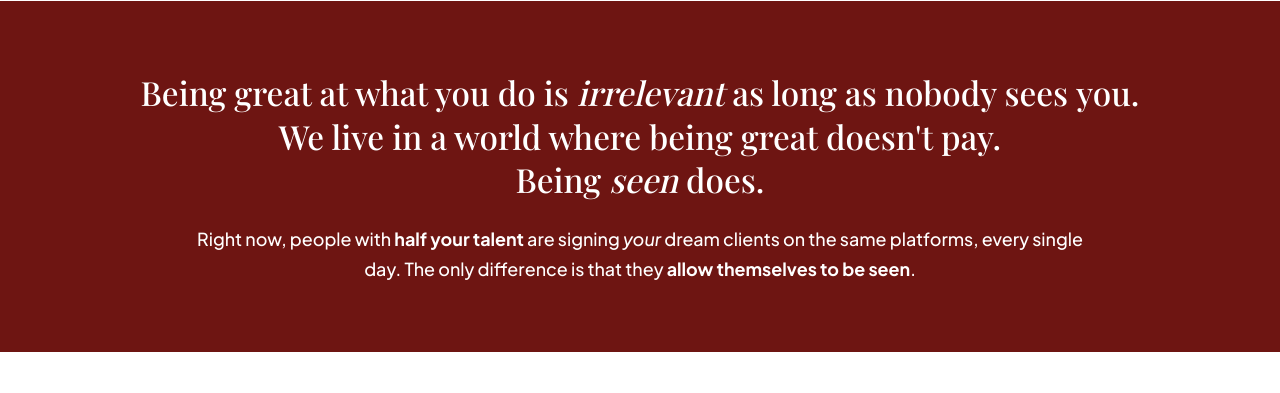
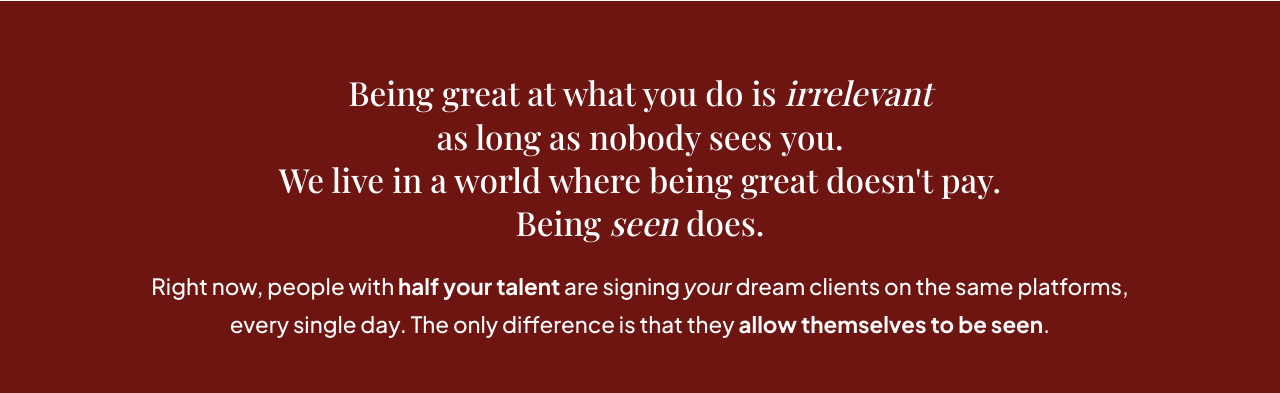
Before and after one commit to theidentitymagician/visibility-switch, a plain HTML site: page preview/index.html in a window 1280 px wide. Shown: the part 814-1207 px from the top of the page. Drawn offline with nearby package versions, Linux system fonts and the light colour scheme; a web font is replaced by a local one.

Commit message:
Red band: breaks + bigger paragraph
Co-Authored-By: Claude Opus 5.5 <noreply@anthropic.com>
Claude-Session: https://claude.ai/code/session_01SBBnRPqnC9T2b7VVGEyvvm

```diff
--- a/preview/index.html
+++ b/preview/index.html
@@ -68,6 +68,7 @@ p+p{margin-top:1rem}
 .red .big strong{font-weight:500;color:var(--bright)}
 .red p{max-width:900px;margin-left:auto;margin-right:auto}
 .red .wrap{max-width:1360px}
+.red .rn{font-size:clamp(1.2rem,1.75vw,1.45rem);max-width:1100px}
 .red .big{max-width:none;margin-top:.2rem;font-size:clamp(1.6rem,2.6vw,2.3rem)}
 @media (min-width:821px){.red .big span{white-space:nowrap}}
 .red .opener{font-family:'Playfair Display',serif;font-style:italic;color:var(--bright);font-size:clamp(1.25rem,2vw,1.6rem);margin-bottom:.2rem}
@@ -200,8 +201,8 @@ footer a{color:#999;text-decoration:none}
 <!-- RED BAND -->
 <section class="red center" style="border-top:15px solid #fff">
   <div class="wrap">
-    <p class="big"><span>Being great at what you do is <em>irrelevant</em> as long as nobody sees&nbsp;you.</span><br><span>We live in a world where being great doesn't pay.</span><br><span>Being <em>seen</em> does.</span></p>
-    <p>Right now, people with <strong>half your talent</strong> are signing <em>your</em> dream clients on the same platforms, every single day. The only difference is that they <strong>allow themselves to be seen</strong>.</p>
+    <p class="big"><span>Being great at what you do is <em>irrelevant</em></span><br><span>as long as nobody sees&nbsp;you.</span><br><span>We live in a world where being great doesn't pay.</span><br><span>Being <em>seen</em> does.</span></p>
+    <p class="rn">Right now, people with <strong>half your talent</strong> are signing <em>your</em> dream clients on the same platforms,<br class="dbr"> every single day. The only difference is that they <strong>allow themselves to be seen</strong>.</p>
   </div>
 </section>
 
```
